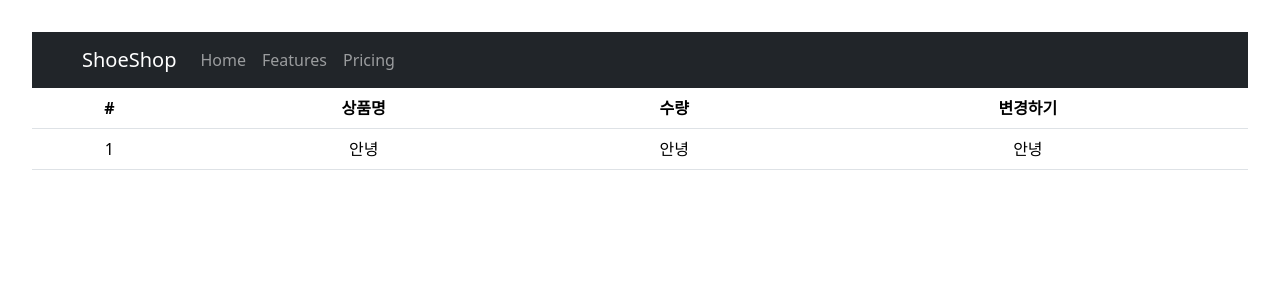
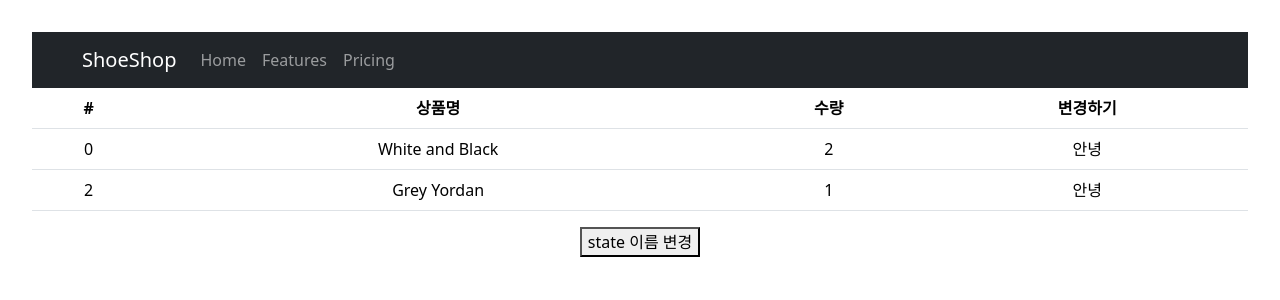
Before and after one commit to goods0103/ReactRepo2, a React (Vite) app: page /cart in a window 1280 px wide. Shown: the top 300 px of the page. Built offline with nearby package versions, Linux system fonts and the light colour scheme.

Commit message:
redux test commit

```diff
--- a/src/Routes/Cart.jsx
+++ b/src/Routes/Cart.jsx
@@ -1,10 +1,25 @@
 import { Table } from 'react-bootstrap'
-import { useSelector } from 'react-redux';
+import { useSelector, useDispatch } from 'react-redux';
+import { changeName } from '../store.js';
+
+// **오늘의 숙제 :**
+
+// 하단에 있는 데이터를 Redux store 안에 보관해둡시다.
+
+// 그리고 Cart.js 페이지에 가져와서 데이터바인딩해봅시다.
+
+// 데이터 갯수에 맞게 표 생성해달라고 반복문쓰는 것도 좋을듯요
+
+// **숙제용 장바구니 데이터**
+
+
 
 const Cart = () => {
-    let a = useSelector((state)=>{return state.user})
-    console.log(a)
+    let state = useSelector((state) => { return state })
+    const dispatch = useDispatch()
+    console.log(state)
     return (
+        <>
             <Table>
                 <thead>
                     <tr>
@@ -15,14 +30,27 @@ const Cart = () => {
                     </tr>
                 </thead>
                 <tbody>
-                <tr>
-                    <td>1</td>
-                    <td>안녕</td>
-                    <td>안녕</td>
+                    {
+                        state.cart.map((a, i) => {
+                            return (
+                                <tr key={i}>
+                                    <td>{state.cart[i].id}</td>
+                                    <td>{state.cart[i].name}</td>
+                                    <td>{state.cart[i].count}</td>
                                     <td>안녕</td>
                                 </tr>
+
+                            )
+                        }
+                        )
+                    }
                 </tbody>
             </Table>
+            <button onClick={()=>{
+                dispatch(changeName(state.cart))
+                console.log(state)
+            }}>state 이름 변경</button>
+        </>
     )
 }
 export default Cart;
--- a/src/store.js
+++ b/src/store.js
@@ -1,13 +1,24 @@
 import { configureStore, createSlice } from '@reduxjs/toolkit'
 
-let user = createSlice(
+let cart = createSlice(
     {
-        name : 'user',
-        initialState : 'Yun'
+        name: 'cart',
+        initialState: [
+            { id: 0, name: 'White and Black', count: 2 },
+            { id: 2, name: 'Grey Yordan', count: 1 }
+        ],
+        reducers : {
+            changeName(state){
+                return 'jo'+state
+            }
+        }
     }
+
 )
 export default configureStore({
-  reducer: {
-    user : user.reducer
-  }
+    reducer: {
+        cart: cart.reducer
+    }
 })
+
+export let {changeName} = cart.actions
```
Lines whose indentation alone changed are shown as unchanged.
